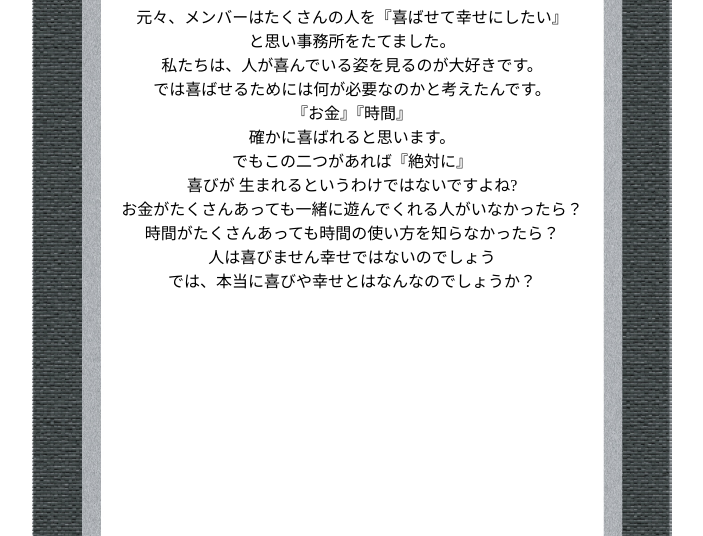
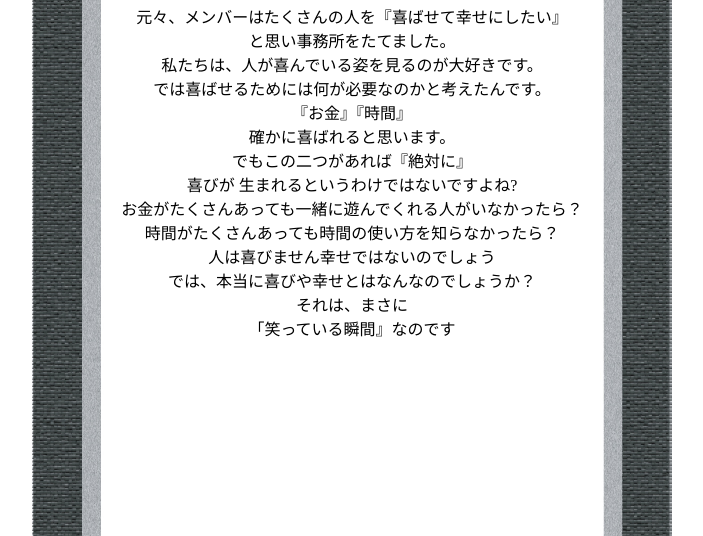
Before and after one commit to yuhinnn/Abekobe_front, a PHP site: page / in a window 1280 px wide. Shown: the part 193-729 px from the top of the page, without its empty margins (288-991 px from the left). Run offline with PHP 8.4, Linux system fonts and the light colour scheme.

Commit message:
mod index.php

```diff
--- a/index.php
+++ b/index.php
@@ -11,6 +11,6 @@
 <p>元々、メンバーはたくさんの人を『喜ばせて幸せにしたい』<br>と思い事務所をたてました。<br>私たちは、人が喜んでいる姿を見るのが大好きです。<br>
 では喜ばせるためには何が必要なのかと考えたんです。<br>『お金』『時間』<br>確かに喜ばれると思います。<br>でもこの二つがあれば『絶対に』<br>喜びが
 生まれるというわけではないですよね?<br>お金がたくさんあっても一緒に遊んでくれる人がいなかったら？<br>時間がたくさんあっても時間の使い方を知らなかったら？<br>
-人は喜びません幸せではないのでしょう<br>では、本当に喜びや幸せとはなんなのでしょうか？
+人は喜びません幸せではないのでしょう<br>では、本当に喜びや幸せとはなんなのでしょうか？<br>それは、まさに<br>「笑っている瞬間』なのです
 </p>
 </html>
```
